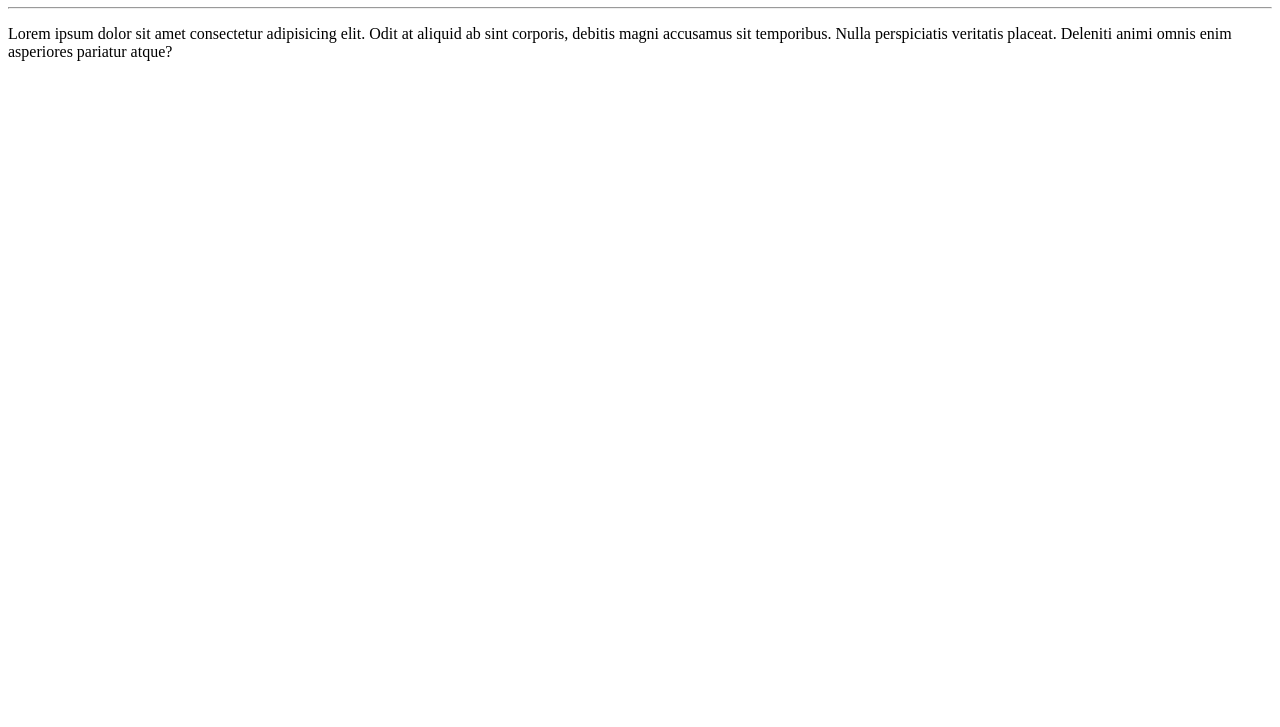
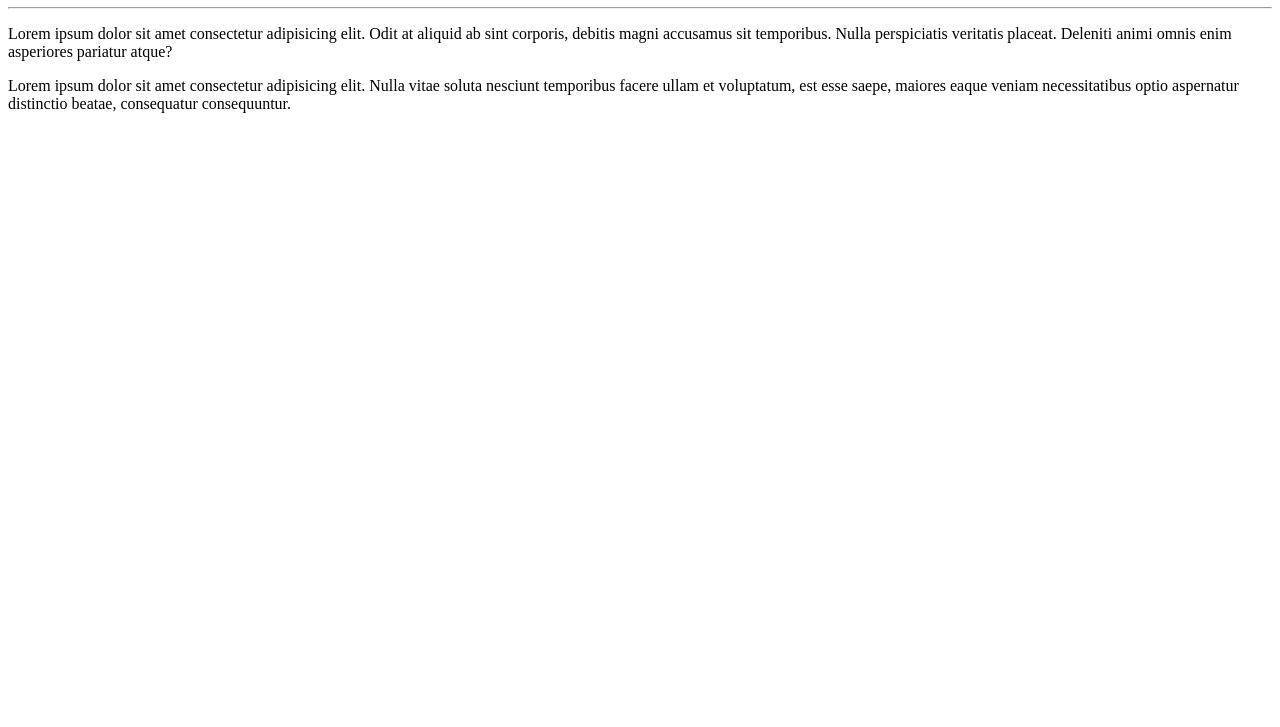
Before and after one commit to wyrlsts/Ola-Mundo, a plain HTML site: page site-exemplo/index.html in a window 1280 px wide. Shown: the part 73-800 px from the top of the page. Drawn offline with Linux system fonts and the light colour scheme.

Commit message:
adicionei um parágrafo

```diff
--- a/site-exemplo/index.html
+++ b/site-exemplo/index.html
@@ -10,5 +10,6 @@
     <h1>Olá, Mundo!</h1>
     <hr>
     <p>Lorem ipsum dolor sit amet consectetur adipisicing elit. Odit at aliquid ab sint corporis, debitis magni accusamus sit temporibus. Nulla perspiciatis veritatis placeat. Deleniti animi omnis enim asperiores pariatur atque?</p>
+    <p>Lorem ipsum dolor sit amet consectetur adipisicing elit. Nulla vitae soluta nesciunt temporibus facere ullam et voluptatum, est esse saepe, maiores eaque veniam necessitatibus optio aspernatur distinctio beatae, consequatur consequuntur.</p>
 </body>
 </html>
```
